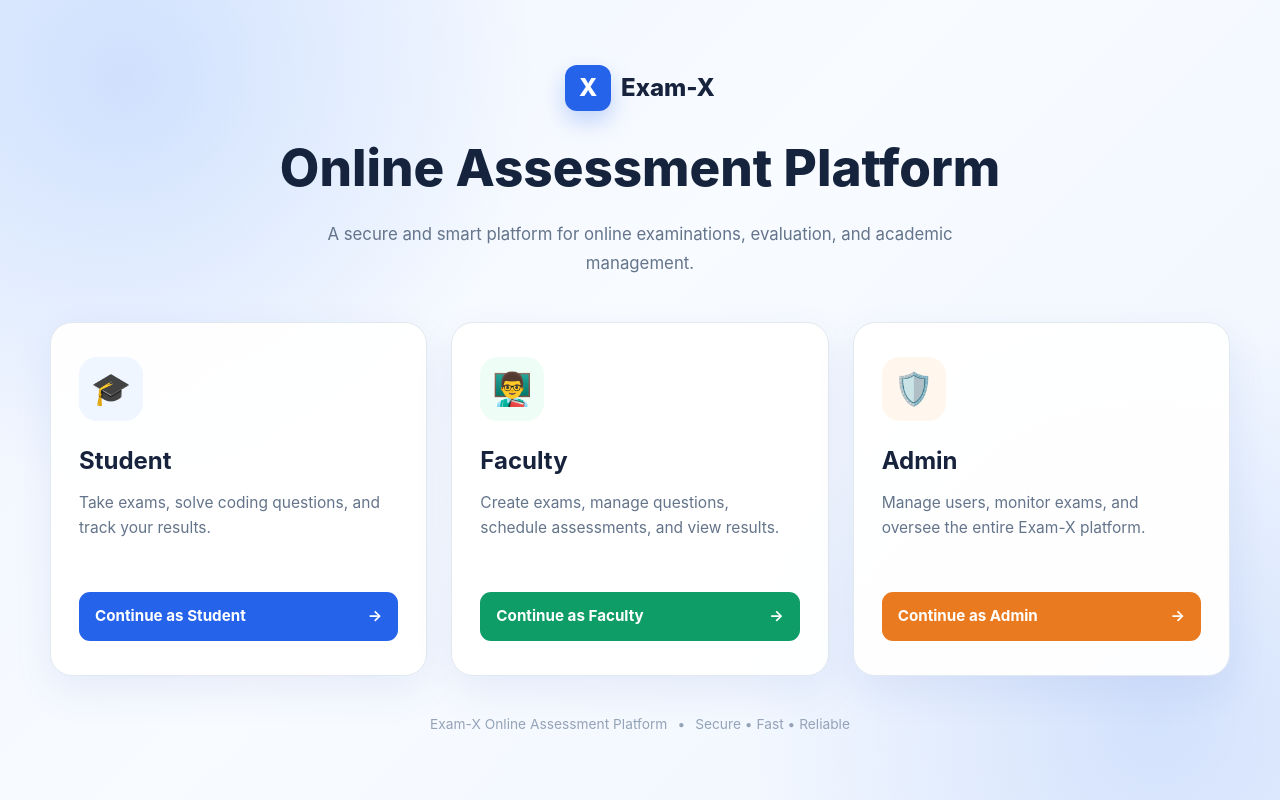
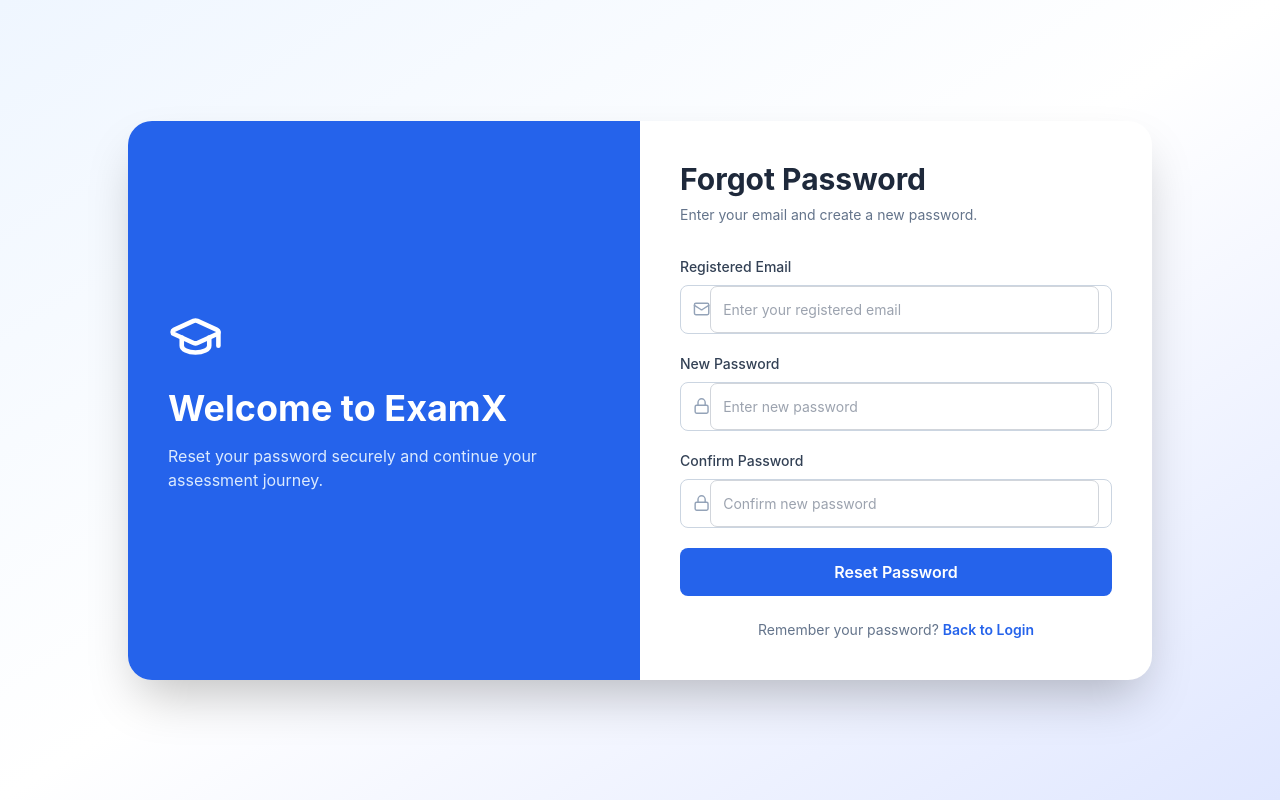
Before and after one commit to aarsha-divvi/Exam-X-Online-Assessment-Platform, a React (Vite) app: page /student/forgot-password in a window 1280 px wide. Before the commit this address led to /. Built offline with nearby package versions, Linux system fonts and the light colour scheme.

Commit message:
Add student forgot password flow

```diff
--- a/src/App.jsx
+++ b/src/App.jsx
@@ -6,6 +6,7 @@
   useNavigate,
 } from "react-router-dom";
 // Landing
+import ForgotPassword from "./pages/Student/ForgotPassword";
 import "./App.css";
 // Authentication
 import RoleLogin from "./pages/RoleLogin";
@@ -124,7 +125,10 @@
           path="/student/register"
           element={<StudentRegister />}
         />
-
+        <Route
+  path="/student/forgot-password"
+  element={<ForgotPassword />}
+/>
         <Route
           path="/student/dashboard"
           element={
--- /dev/null
+++ b/src/pages/Student/ForgotPassword.jsx
@@ -0,0 +1,267 @@
+import { useState } from "react";
+import { Link, useNavigate } from "react-router-dom";
+import { GraduationCap, Mail, Lock } from "lucide-react";
+
+const API_URL = "http://localhost:5000";
+
+function ForgotPassword() {
+  const navigate = useNavigate();
+
+  const [email, setEmail] = useState("");
+  const [newPassword, setNewPassword] = useState("");
+  const [confirmPassword, setConfirmPassword] = useState("");
+
+  const [error, setError] = useState("");
+  const [success, setSuccess] = useState("");
+  const [loading, setLoading] = useState(false);
+
+  const handleResetPassword = async (event) => {
+    event.preventDefault();
+
+    setError("");
+    setSuccess("");
+
+    // Validate fields
+    if (!email || !newPassword || !confirmPassword) {
+      setError("Please fill in all fields.");
+      return;
+    }
+
+    if (newPassword.length < 8) {
+      setError("New password must be at least 8 characters long.");
+      return;
+    }
+
+    if (newPassword !== confirmPassword) {
+      setError("New password and confirm password do not match.");
+      return;
+    }
+
+    setLoading(true);
+
+    try {
+      // STEP 1:
+      // Ask backend to create a reset token for this email.
+      const forgotResponse = await fetch(
+        `${API_URL}/api/auth/forgot-password`,
+        {
+          method: "POST",
+          headers: {
+            "Content-Type": "application/json",
+          },
+          body: JSON.stringify({
+            email,
+          }),
+        }
+      );
+
+      const forgotData = await forgotResponse.json();
+
+      if (!forgotResponse.ok) {
+        throw new Error(
+          forgotData.message || "Unable to process email."
+        );
+      }
+
+      if (!forgotData.resetToken) {
+        throw new Error(
+          "Unable to reset password for this email."
+        );
+      }
+
+      // STEP 2:
+      // Immediately use the reset token with the new password.
+      const resetResponse = await fetch(
+        `${API_URL}/api/auth/reset-password`,
+        {
+          method: "POST",
+          headers: {
+            "Content-Type": "application/json",
+          },
+          body: JSON.stringify({
+            resetToken: forgotData.resetToken,
+            newPassword,
+          }),
+        }
+      );
+
+      const resetData = await resetResponse.json();
+
+      if (!resetResponse.ok) {
+        throw new Error(
+          resetData.message || "Password reset failed."
+        );
+      }
+
+      setSuccess(
+        "Password reset successfully. Redirecting to login..."
+      );
+
+      // Clear fields
+      setEmail("");
+      setNewPassword("");
+      setConfirmPassword("");
+
+      setTimeout(() => {
+        navigate("/student/login", {
+          replace: true,
+        });
+      }, 1500);
+    } catch (err) {
+      console.error("Forgot password error:", err);
+
+      setError(
+        err.message || "Unable to connect to backend."
+      );
+    } finally {
+      setLoading(false);
+    }
+  };
+
+  return (
+    <div className="flex min-h-screen items-center justify-center bg-gradient-to-br from-blue-50 via-white to-indigo-100 px-4">
+      <div className="grid w-full max-w-5xl overflow-hidden rounded-3xl bg-white shadow-2xl md:grid-cols-2">
+
+        {/* LEFT PANEL */}
+        <div className="hidden bg-blue-600 p-10 text-white md:flex md:flex-col md:justify-center">
+          <GraduationCap size={55} />
+
+          <h1 className="mt-6 text-4xl font-bold">
+            Welcome to ExamX
+          </h1>
+
+          <p className="mt-4 text-blue-100">
+            Reset your password securely and continue
+            your assessment journey.
+          </p>
+        </div>
+
+        {/* RIGHT PANEL */}
+        <div className="p-8 sm:p-10">
+          <h2 className="text-3xl font-bold text-slate-800">
+            Forgot Password
+          </h2>
+
+          <p className="mt-2 text-sm text-slate-500">
+            Enter your email and create a new password.
+          </p>
+
+          {/* ERROR */}
+          {error && (
+            <div className="mt-5 rounded-lg bg-red-50 px-4 py-3 text-sm text-red-600">
+              {error}
+            </div>
+          )}
+
+          {/* SUCCESS */}
+          {success && (
+            <div className="mt-5 rounded-lg bg-green-50 px-4 py-3 text-sm text-green-600">
+              {success}
+            </div>
+          )}
+
+          <form
+            onSubmit={handleResetPassword}
+            className="mt-8 space-y-5"
+          >
+            {/* EMAIL */}
+            <div>
+              <label className="mb-2 block text-sm font-medium text-slate-700">
+                Registered Email
+              </label>
+
+              <div className="flex items-center rounded-lg border border-slate-300 px-3">
+                <Mail
+                  size={18}
+                  className="text-slate-400"
+                />
+
+                <input
+                  type="email"
+                  value={email}
+                  onChange={(event) =>
+                    setEmail(event.target.value)
+                  }
+                  placeholder="Enter your registered email"
+                  className="w-full px-3 py-3 outline-none"
+                  required
+                />
+              </div>
+            </div>
+
+            {/* NEW PASSWORD */}
+            <div>
+              <label className="mb-2 block text-sm font-medium text-slate-700">
+                New Password
+              </label>
+
+              <div className="flex items-center rounded-lg border border-slate-300 px-3">
+                <Lock
+                  size={18}
+                  className="text-slate-400"
+                />
+
+                <input
+                  type="password"
+                  value={newPassword}
+                  onChange={(event) =>
+                    setNewPassword(event.target.value)
+                  }
+                  placeholder="Enter new password"
+                  className="w-full px-3 py-3 outline-none"
+                  required
+                />
+              </div>
+            </div>
+
+            {/* CONFIRM PASSWORD */}
+            <div>
+              <label className="mb-2 block text-sm font-medium text-slate-700">
+                Confirm Password
+              </label>
+
+              <div className="flex items-center rounded-lg border border-slate-300 px-3">
+                <Lock
+                  size={18}
+                  className="text-slate-400"
+                />
+
+                <input
+                  type="password"
+                  value={confirmPassword}
+                  onChange={(event) =>
+                    setConfirmPassword(event.target.value)
+                  }
+                  placeholder="Confirm new password"
+                  className="w-full px-3 py-3 outline-none"
+                  required
+                />
+              </div>
+            </div>
+
+            {/* RESET BUTTON */}
+            <button
+              type="submit"
+              disabled={loading}
+              className="w-full rounded-lg bg-blue-600 py-3 font-semibold text-white hover:bg-blue-700 disabled:cursor-not-allowed disabled:opacity-60"
+            >
+              {loading ? "Resetting Password..." : "Reset Password"}
+            </button>
+          </form>
+
+          <p className="mt-6 text-center text-sm text-slate-500">
+            Remember your password?{" "}
+            <Link
+              to="/student/login"
+              className="font-semibold text-blue-600 hover:underline"
+            >
+              Back to Login
+            </Link>
+          </p>
+        </div>
+      </div>
+    </div>
+  );
+}
+
+export default ForgotPassword;
--- a/src/pages/Student/Studentlogin.jsx
+++ b/src/pages/Student/Studentlogin.jsx
@@ -15,16 +15,19 @@
   const handleLogin = async (e) => {
     e.preventDefault();
 
+    setError("");
+
     if (!email || !password) {
       setError("Please enter email and password.");
       return;
     }
 
-    setError("");
     setLoading(true);
 
     try {
-      const response = await fetch(`${API_URL}/api/auth/login`, {
+      const response = await fetch(
+        `${API_URL}/api/auth/login`,
+        {
           method: "POST",
           headers: {
             "Content-Type": "application/json",
@@ -33,16 +36,21 @@
             email,
             password,
           }),
-      });
+        }
+      );
 
       const data = await response.json();
 
       if (!response.ok) {
-        throw new Error(data.message || "Login failed");
+        throw new Error(
+          data.message || "Login failed"
+        );
       }
 
       if (!data.user || !data.token) {
-        throw new Error("Invalid login response from server.");
+        throw new Error(
+          "Invalid login response from server."
+        );
       }
 
       if (data.user.role !== "student") {
@@ -51,13 +59,29 @@
         );
       }
 
-      localStorage.setItem("token", data.token);
-      localStorage.setItem("user", JSON.stringify(data.user));
+      localStorage.setItem(
+        "token",
+        data.token
+      );
 
-      navigate("/student/dashboard", { replace: true });
+      localStorage.setItem(
+        "user",
+        JSON.stringify(data.user)
+      );
+
+      navigate("/student/dashboard", {
+        replace: true,
+      });
     } catch (err) {
-      console.error("Student login error:", err);
-      setError(err.message || "Unable to connect to backend.");
+      console.error(
+        "Student login error:",
+        err
+      );
+
+      setError(
+        err.message ||
+          "Unable to connect to backend."
+      );
     } finally {
       setLoading(false);
     }
@@ -76,13 +100,14 @@
           </h1>
 
           <p className="mt-4 text-blue-100">
-            Take online assessments, track your performance and improve your
-            skills.
+            Take online assessments, track your
+            performance and improve your skills.
           </p>
         </div>
 
         {/* RIGHT */}
         <div className="p-8 sm:p-10">
+
           <h2 className="text-3xl font-bold text-slate-800">
             Student Login
           </h2>
@@ -97,21 +122,29 @@
             </div>
           )}
 
-          <form onSubmit={handleLogin} className="mt-8 space-y-5">
+          <form
+            onSubmit={handleLogin}
+            className="mt-8 space-y-5"
+          >
 
-            {/* Email */}
+            {/* EMAIL */}
             <div>
               <label className="mb-2 block text-sm font-medium text-slate-700">
                 Email
               </label>
 
               <div className="flex items-center rounded-lg border border-slate-300 px-3">
-                <Mail size={18} className="text-slate-400" />
+                <Mail
+                  size={18}
+                  className="text-slate-400"
+                />
 
                 <input
                   type="email"
                   value={email}
-                  onChange={(e) => setEmail(e.target.value)}
+                  onChange={(e) =>
+                    setEmail(e.target.value)
+                  }
                   placeholder="Enter your email"
                   className="w-full px-3 py-3 outline-none"
                   required
@@ -119,19 +152,24 @@
               </div>
             </div>
 
-            {/* Password */}
+            {/* PASSWORD */}
             <div>
               <label className="mb-2 block text-sm font-medium text-slate-700">
                 Password
               </label>
 
               <div className="flex items-center rounded-lg border border-slate-300 px-3">
-                <Lock size={18} className="text-slate-400" />
+                <Lock
+                  size={18}
+                  className="text-slate-400"
+                />
 
                 <input
                   type="password"
                   value={password}
-                  onChange={(e) => setPassword(e.target.value)}
+                  onChange={(e) =>
+                    setPassword(e.target.value)
+                  }
                   placeholder="Enter your password"
                   className="w-full px-3 py-3 outline-none"
                   required
@@ -139,11 +177,16 @@
               </div>
             </div>
 
+            {/* FORGOT PASSWORD */}
             <div className="text-right">
               <button
                 type="button"
+                onClick={() =>
+                  navigate(
+                    "/student/forgot-password"
+                  )
+                }
                 className="text-sm font-medium text-blue-600 hover:underline"
-                onClick={() => setError("Password reset is not implemented yet.")}
               >
                 Forgot Password?
               </button>
@@ -154,8 +197,11 @@
               disabled={loading}
               className="w-full rounded-lg bg-blue-600 py-3 font-semibold text-white hover:bg-blue-700 disabled:cursor-not-allowed disabled:opacity-60"
             >
-              {loading ? "Logging in..." : "Login"}
+              {loading
+                ? "Logging in..."
+                : "Login"}
             </button>
+
           </form>
 
           <p className="mt-6 text-center text-sm text-slate-500">
@@ -167,6 +213,7 @@
               Register
             </Link>
           </p>
+
         </div>
       </div>
     </div>
```
Also changed, not shown: 2 other files (tests, documents, lock files or other folders). Lines whose indentation alone changed are shown as unchanged.
